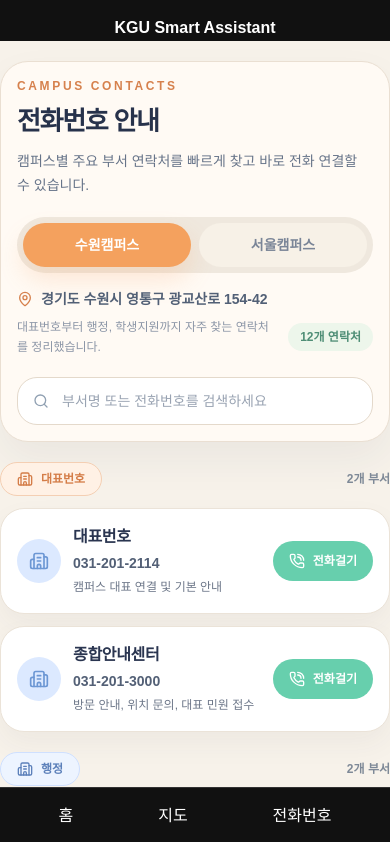
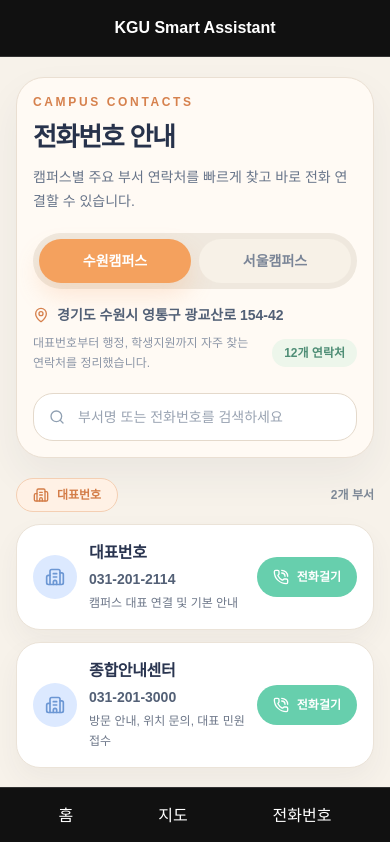
Before and after one commit to KGU-Smart-Assistant/Frontend, a Next.js app in the folder frontend-app/: page /phone in a window 390 px wide. Shown: the top 842 px of the page. Built offline with nearby package versions, Linux system fonts and the light colour scheme.

Commit message:
fix: 모바일 레이아웃 비율 정리

```diff
--- a/frontend-app/app/layout.jsx
+++ b/frontend-app/app/layout.jsx
@@ -13,14 +13,26 @@
       <body
         style={{
           margin: 0,
-          paddingBottom: "80px",
           backgroundColor: "black",
           color: "white",
         }}
       >
-        <Header />
-        {children}
-        <BottomNav />
+        {/* 모바일 화면 비율 고정 */}
+        <div
+          style={{
+            width: "100%",
+            maxWidth: "430px",
+            minHeight: "100vh",
+            margin: "0 auto",
+            position: "relative",
+            paddingBottom: "80px",
+            backgroundColor: "black",
+          }}
+        >
+          <Header />
+          {children}
+          <BottomNav />
+        </div>
       </body>
     </html>
   );
--- a/frontend-app/app/map/page.jsx
+++ b/frontend-app/app/map/page.jsx
@@ -739,8 +739,8 @@
   }
 
   return (
-    <main className="min-h-screen bg-[radial-gradient(circle_at_top,_#fff7ef_0%,_#f8efe6_44%,_#f3ece3_100%)] text-slate-900">
-      <div className="mx-auto max-w-7xl px-4 py-4 sm:px-6 sm:py-6 lg:px-8">
+    <main className="bg-[radial-gradient(circle_at_top,_#fff7ef_0%,_#f8efe6_44%,_#f3ece3_100%)] text-slate-900">
+      <div className="w-full px-4 py-4">
         <header className="overflow-hidden rounded-[32px] bg-gradient-to-r from-[#efb58f] via-[#a3c7ec] to-[#a9e2c7] p-5 shadow-[0_22px_55px_rgba(120,92,60,0.14)] sm:p-7">
           <div className="flex flex-col gap-5 lg:flex-row lg:items-start lg:justify-between">
             <div className="min-w-0">
--- a/frontend-app/app/page.jsx
+++ b/frontend-app/app/page.jsx
@@ -58,7 +58,7 @@
 
   // h-[calc(100vh-136px)] matches viewport height minus Header(56px) and BottomNav(80px padding area approx)
   return (
-    <div className="flex flex-col h-[calc(100vh-136px)] -mx-4 -mt-4 bg-gray-100">
+    <div className="flex flex-col h-[calc(100vh-136px)] bg-gray-100">
 
       {/* 채팅 메시지가 출력되는 스크롤 영역 */}
       <div
--- a/frontend-app/app/phone/page.jsx
+++ b/frontend-app/app/phone/page.jsx
@@ -87,7 +87,7 @@
   );
 
   return (
-    <div className="-mx-4 -mt-4 min-h-[calc(100vh-136px)] bg-[#f7f2ea] px-4 py-5">
+    <div className="min-h-[calc(100vh-136px)] bg-[#f7f2ea] px-4 py-5">
       <section className="rounded-[28px] border border-[#eadfd2] bg-[#fffaf4] p-4 shadow-[0_18px_40px_rgba(42,53,80,0.06)]">
         <div>
           <p className="text-xs font-extrabold uppercase tracking-[0.22em] text-[#d6814d]">
```
